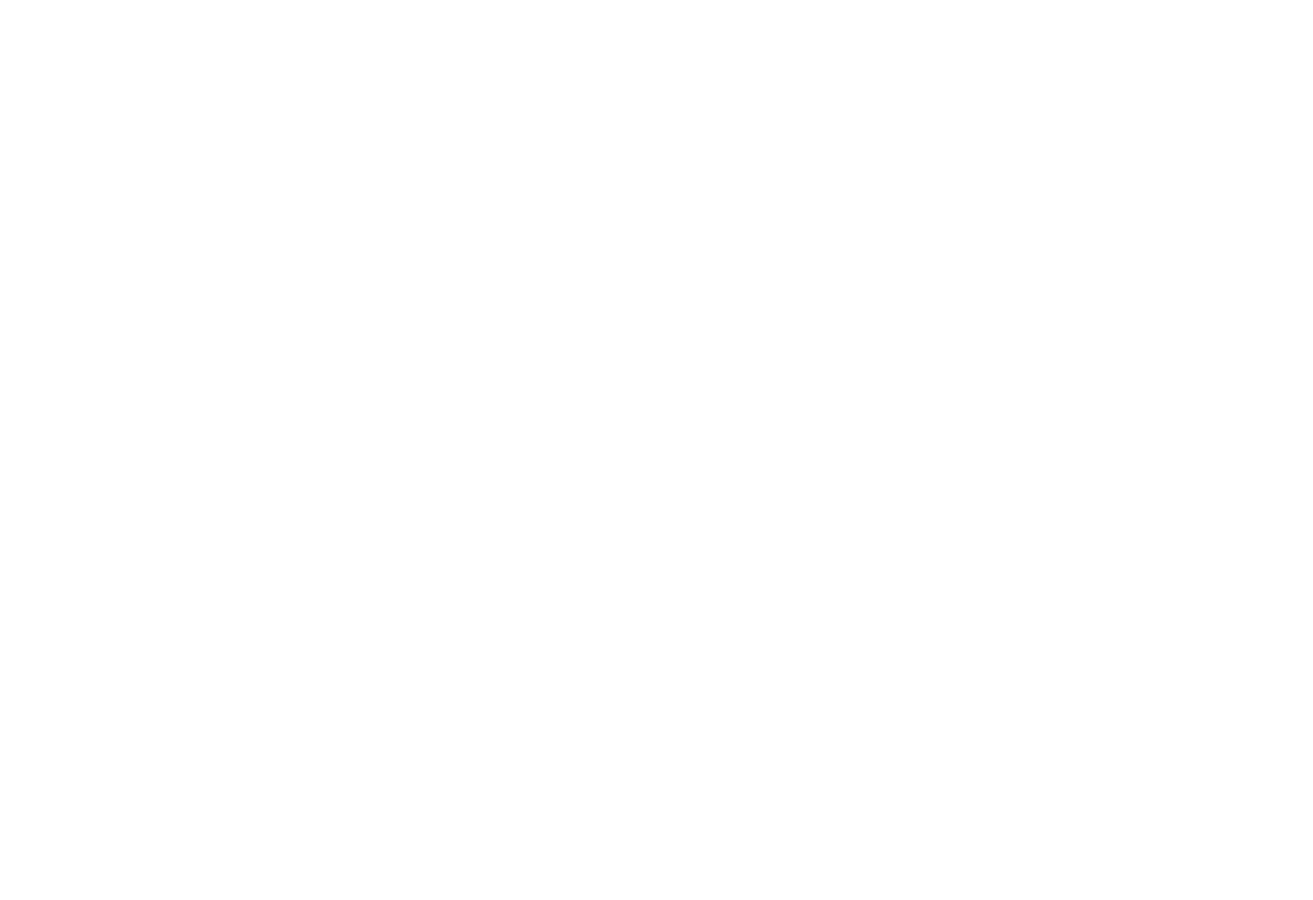
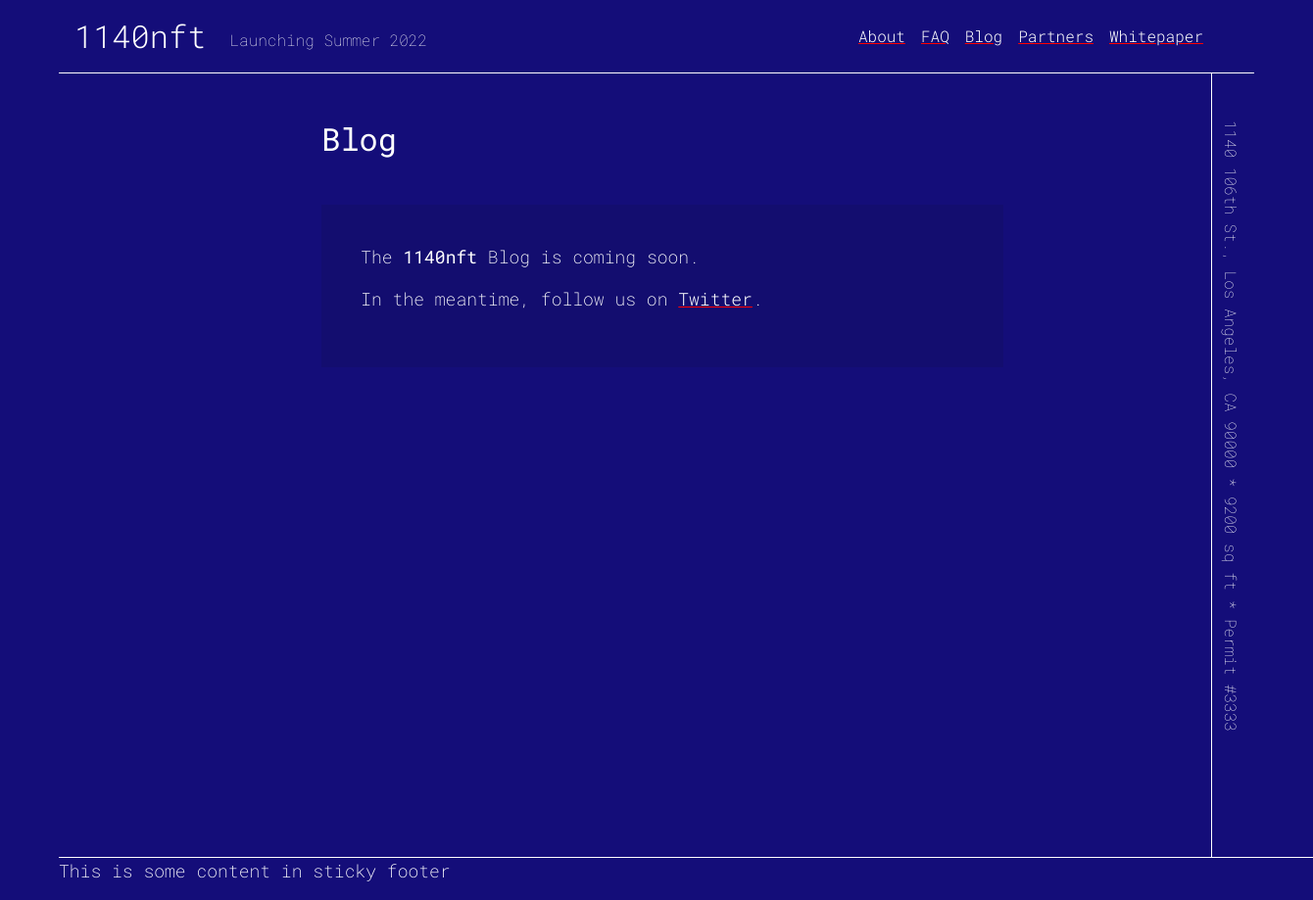
Before and after one commit to darrindevs/r2, a Gatsby site: page /blog in a window 1280 px wide. Before the commit this address had no page. Shown: the whole page at 98% size, 1340 px wide, since content can reach past the window. Before the commit the page ends 800 px from the top, so only its background shows below. Built offline with nearby package versions, Linux system fonts and the light colour scheme; Gatsby itself is replaced by a stand-in of ours.

Commit message:
update blog

```diff
--- a/src/css/custom.css
+++ b/src/css/custom.css
@@ -440,3 +440,7 @@
 .faq {
     margin-top: 30px;
 }
+
+.eleven-forty {
+    font-weight: 400;
+}
--- /dev/null
+++ b/src/pages/blog.js
@@ -0,0 +1,20 @@
+import * as React from "react"
+import { Link } from "gatsby"
+
+import Layout from "../components/layout"
+import Seo from "../components/seo"
+
+const Blog = () => (
+  <Layout>
+    <Seo title="Blog" />
+    <main>
+        <h2>Blog</h2>
+        <div id="about" className="container-component mt-5 mb-5">
+            <p>The <span className="eleven-forty">1140nft</span> Blog is coming soon.</p>
+            <p>In the meantime, follow us on <a href='https://twitter.com/1140nft' target="blank">Twitter</a>.</p>
+        </div>
+    </main>
+  </Layout>
+)
+
+export default Blog
--- a/src/pages/faq.js
+++ b/src/pages/faq.js
@@ -24,11 +24,13 @@
           </p>
           <h5 className="faq"><strong>How long will the project take?
           </strong></h5>
-          <p className="mt-3"> Building value takes time. This is a real-world capital project that creates new property and equity. This is a complex process that will take multiple years. Profit sharing will begin once construction is complete and will continue for the life of the DAO. That being said, there will be opportunities for investors to realize a return on investment throughout the life of the project.
+          <p className="mt-3"> Building value takes time. This is a real-world capital project that creates new property and equity. This is a complex process that will take multiple years.
+          </p>
+          <p className="mt-3">Profit sharing will begin once construction is complete and will continue for the life of the DAO. That being said, there will be opportunities for investors to realize a return on investment throughout the life of the project.
           </p>
 
           <h5 className="faq"><strong>Where do I stake my NFT?</strong></h5>
-          <p className="mt-3">You don’t. You have full control to buy and hold, or speculate along the way. As long as you simply hold the NFT in your wallet you will accrue points toward <strong>>1140DAO</strong>. Long term holders will receive the most benefits in <strong>1140DAO</strong>.
+          <p className="mt-3">You don’t. You have full control to buy and hold, or speculate along the way. As long as you simply hold the NFT in your wallet you will accrue points toward <strong>1140DAO</strong>. Long term holders will receive the most benefits in <strong>1140DAO</strong>.
           </p>
 
           <h5 className="faq"><strong>What is 1140DAO?</strong></h5>
```
